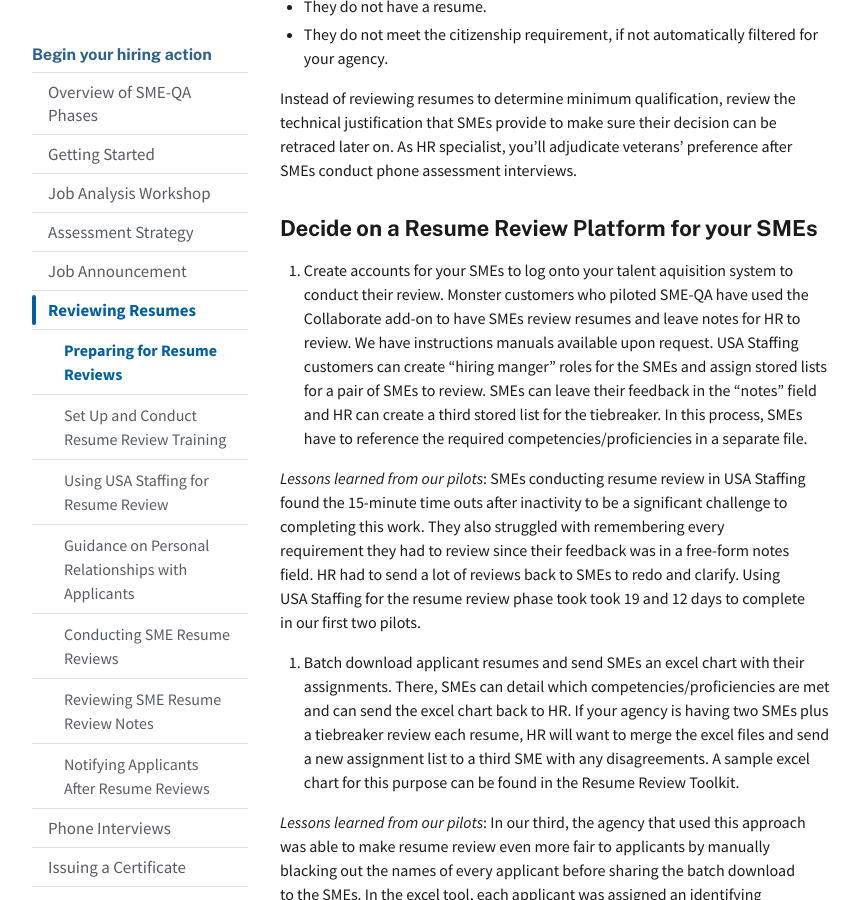
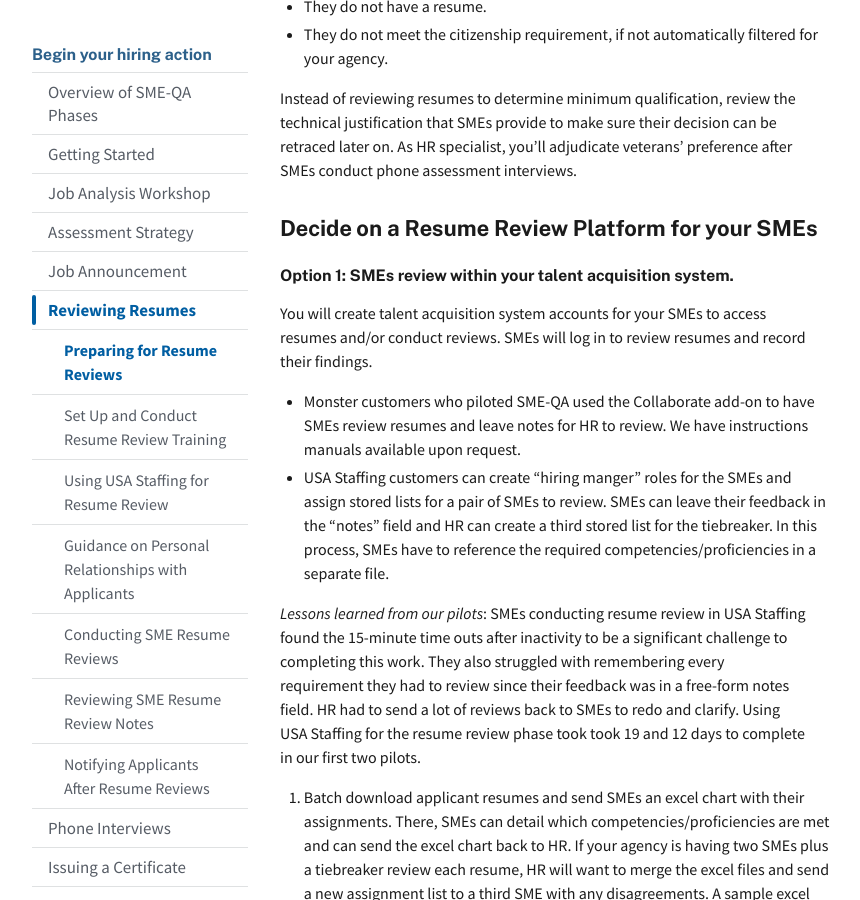
Before and after one commit to usds/SME-QA-Website, a Jekyll site: the page built from pages/phases/reviewing-resumes/prep.md, in a window 1280 px wide and 900 px high, scrolled down 594 px. Shown: the whole window, without its empty margins (128-988 px from the left). Built offline with Jekyll 4.4.1, drawn with Linux system fonts in a browser that asks for light colours.

Commit message:
Update pages/phases/reviewing-resumes/prep.md
Co-authored-by: Will Slack <wslack@users.noreply.github.com>

```diff
--- a/pages/phases/reviewing-resumes/prep.md
+++ b/pages/phases/reviewing-resumes/prep.md
@@ -22,7 +22,10 @@ Instead of reviewing resumes to determine minimum qualification, review the tech
 
 ### Decide on a Resume Review Platform for your SMEs
 
-1. Create accounts for your SMEs to log onto your talent aquisition system to conduct their review. Monster customers who piloted SME-QA have used the Collaborate add-on to have SMEs review resumes and leave notes for HR to review. We have instructions manuals available upon request. USA Staffing customers can create "hiring manger" roles for the SMEs and assign stored lists for a pair of SMEs to review.  SMEs can leave their feedback in the "notes" field and HR can create a third stored list for the tiebreaker. In this process, SMEs have to reference the required competencies/proficiencies in a separate file.
+#### Option 1: SMEs review within your talent acquisition system.
+You will create talent acquisition system accounts for your SMEs to access resumes and/or conduct reviews. SMEs will log in to review resumes and record their findings.
+  - Monster customers who piloted SME-QA used the Collaborate add-on to have SMEs review resumes and leave notes for HR to review. We have instructions manuals available upon request.
+  - USA Staffing customers can create "hiring manger" roles for the SMEs and assign stored lists for a pair of SMEs to review.  SMEs can leave their feedback in the "notes" field and HR can create a third stored list for the tiebreaker. In this process, SMEs have to reference the required competencies/proficiencies in a separate file.
 
 *Lessons learned from our pilots*: SMEs conducting resume review in USA Staffing found the 15-minute time outs after inactivity to be a significant challenge to completing this work.  They also struggled with remembering every requirement they had to review since their feedback was in a free-form notes field. HR had to send a lot of reviews back to SMEs to redo and clarify. Using USA Staffing for the resume review phase took took 19 and 12 days to complete in our first two pilots.
 
```
